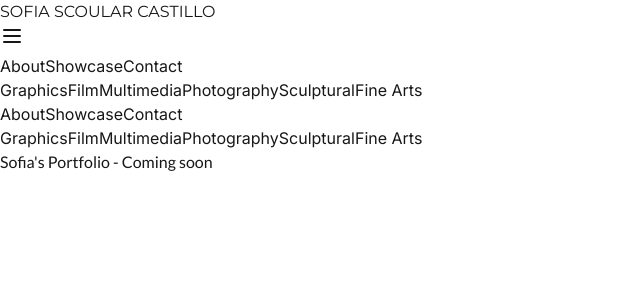
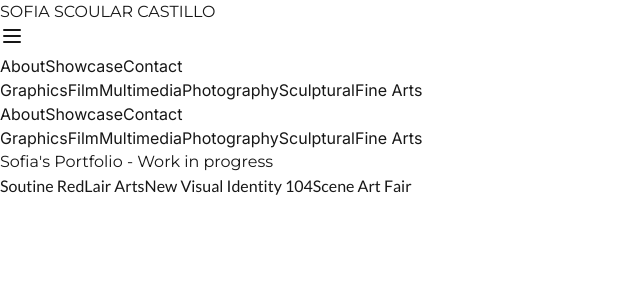
Before and after one commit to Prydeton/sofiascoularcastillo, a Next.js app: page / in a window 1280 px wide. Shown: the top 300 px of the page, without its empty margins (0-640 px from the left). Built offline with nearby package versions, Linux system fonts and the light colour scheme.

Commit message:
Add temporary links on homepage

```diff
--- a/src/app/gallery/[category]/page.tsx
+++ b/src/app/gallery/[category]/page.tsx
@@ -22,7 +22,8 @@ export default function GalleryPage({ params }: Props) {
   return (
     <div className="container mx-auto py-8">
       <h1 className="text-3xl font-bold mb-8 capitalize">{params.category}</h1>
-      {/* Gallery content will go here */}
+      Gallery content for {params.category} category will be displayed here.
+      <p className="mt-4 text-lg">Coming soon...</p>
     </div>
   )
 }
--- a/src/app/page.tsx
+++ b/src/app/page.tsx
@@ -1,5 +1,26 @@
+import Link from 'next/link'
+
 const Showcase = () => {
-  return <>Sofia's Portfolio - Coming soon</>
+  return (
+    <div>
+      <h2 className="mb-2">Sofia's Portfolio - Work in progress</h2>
+
+      <div className="flex flex-col gap-1">
+        <Link href="/soutine-red" className="hover:underline">
+          Soutine Red
+        </Link>
+        <Link href="/lair-arts" className="hover:underline">
+          Lair Arts
+        </Link>
+        <Link href="/new-visual-identity-104" className="hover:underline">
+          New Visual Identity 104
+        </Link>
+        <Link href="/scene-art-fair" className="hover:underline">
+          Scene Art Fair
+        </Link>
+      </div>
+    </div>
+  )
 }
 
 export default Showcase
--- a/src/components/Navbar/Navbar.tsx
+++ b/src/components/Navbar/Navbar.tsx
@@ -16,7 +16,11 @@ const Navbar = () => {
   return (
     <nav className="w-full p-4 sm:relative fixed top-0 left-0 bg-white z-40">
       <div className="flex justify-center items-center">
-        <h1 className="text-2xl sm:text-2xl md:text-4xl font-bold w-full text-center">SOFIA SCOULAR CASTILLO</h1>
+        <Link href="/" className="w-full">
+          <h1 className="text-2xl sm:text-2xl md:text-4xl font-bold text-center hover:opacity-80 transition-opacity">
+            SOFIA SCOULAR CASTILLO
+          </h1>
+        </Link>
         <button
           type="button"
           className="sm:hidden absolute right-4 top-1/2 -translate-y-1/2"
```
Also changed, not shown: src/app/gallery/page.tsx (+10 -0 lines).
